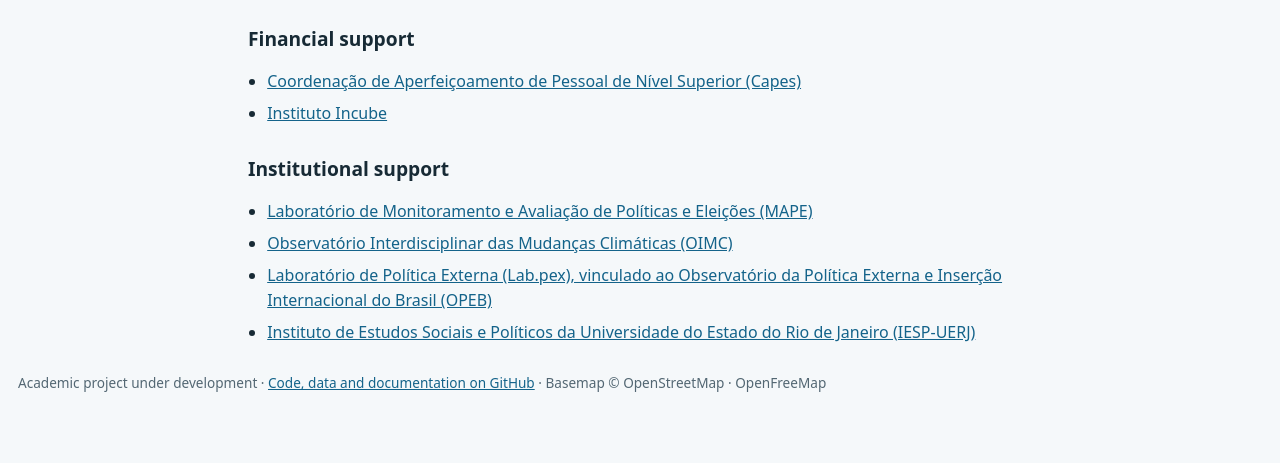
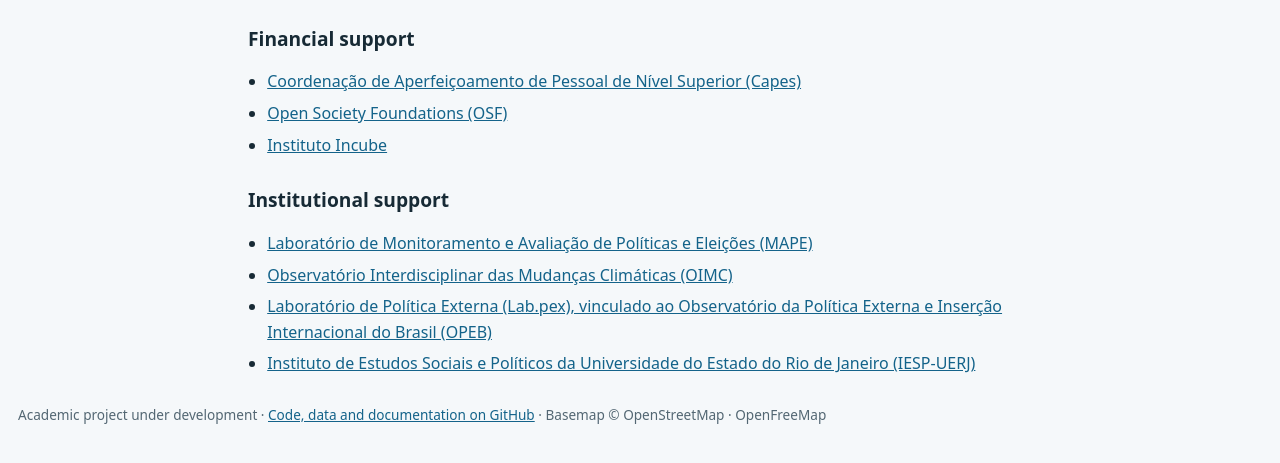
Before and after one commit to fredericofilho-iesp/atlas-desigualdade-termica, a plain HTML site: page apoio/index.html in a window 1280 px wide. Shown: the part 301-764 px from the top of the page. Drawn offline with Linux system fonts and the light colour scheme.

Commit message:
Apoio: Open Society Foundations (OSF) no apoio financeiro
Co-Authored-By: Claude Opus 5.5 <noreply@anthropic.com>
Claude-Session: https://claude.ai/code/session_01ALGWfZriN9d5JqpTkpHovG

```diff
--- a/apoio/index.html
+++ b/apoio/index.html
@@ -32,7 +32,7 @@
 <main class="conteudo texto">
   <h1 data-i18n="support.title">Support</h1>
   <p data-i18n="support.lead" class="lead">Organizations that support the Heat Inequality Atlas.</p>
-  <div data-i18n="support.body"><h2>Financial support</h2><ul class="apoios"><li><a href="https://www.gov.br/capes/" target="_blank" rel="noopener">Coordenação de Aperfeiçoamento de Pessoal de Nível Superior (Capes)</a></li><li><a href="https://www.incube.org.br/" target="_blank" rel="noopener">Instituto Incube</a></li></ul><h2>Institutional support</h2><ul class="apoios"><li><a href="https://mape.org.br/" target="_blank" rel="noopener">Laboratório de Monitoramento e Avaliação de Políticas e Eleições (MAPE)</a></li><li><a href="https://obsinterclima.eco.br/" target="_blank" rel="noopener">Observatório Interdisciplinar das Mudanças Climáticas (OIMC)</a></li><li><a href="https://opeb.org/lab-pex/" target="_blank" rel="noopener">Laboratório de Política Externa (Lab.pex), vinculado ao Observatório da Política Externa e Inserção Internacional do Brasil (OPEB)</a></li><li><a href="https://iesp.uerj.br/" target="_blank" rel="noopener">Instituto de Estudos Sociais e Políticos da Universidade do Estado do Rio de Janeiro (IESP-UERJ)</a></li></ul></div>
+  <div data-i18n="support.body"><h2>Financial support</h2><ul class="apoios"><li><a href="https://www.gov.br/capes/" target="_blank" rel="noopener">Coordenação de Aperfeiçoamento de Pessoal de Nível Superior (Capes)</a></li><li><a href="https://www.opensocietyfoundations.org/" target="_blank" rel="noopener">Open Society Foundations (OSF)</a></li><li><a href="https://www.incube.org.br/" target="_blank" rel="noopener">Instituto Incube</a></li></ul><h2>Institutional support</h2><ul class="apoios"><li><a href="https://mape.org.br/" target="_blank" rel="noopener">Laboratório de Monitoramento e Avaliação de Políticas e Eleições (MAPE)</a></li><li><a href="https://obsinterclima.eco.br/" target="_blank" rel="noopener">Observatório Interdisciplinar das Mudanças Climáticas (OIMC)</a></li><li><a href="https://opeb.org/lab-pex/" target="_blank" rel="noopener">Laboratório de Política Externa (Lab.pex), vinculado ao Observatório da Política Externa e Inserção Internacional do Brasil (OPEB)</a></li><li><a href="https://iesp.uerj.br/" target="_blank" rel="noopener">Instituto de Estudos Sociais e Políticos da Universidade do Estado do Rio de Janeiro (IESP-UERJ)</a></li></ul></div>
 </main>
 <footer class="rodape" data-i18n="footer">Academic project under development · <a href="https://github.com/fredericofilho-iesp/atlas-desigualdade-termica">Code, data and documentation on GitHub</a> · Basemap © OpenStreetMap · OpenFreeMap</footer>
 </body>
--- a/js/i18n.js
+++ b/js/i18n.js
@@ -34,7 +34,7 @@
       'nav.support': 'Support',
       'support.title': 'Support',
       'support.lead': 'Organizations that support the Heat Inequality Atlas.',
-      'support.body': '<h2>Financial support</h2><ul class="apoios"><li><a href="https://www.gov.br/capes/" target="_blank" rel="noopener">Coordenação de Aperfeiçoamento de Pessoal de Nível Superior (Capes)</a></li><li><a href="https://www.incube.org.br/" target="_blank" rel="noopener">Instituto Incube</a></li></ul><h2>Institutional support</h2><ul class="apoios"><li><a href="https://mape.org.br/" target="_blank" rel="noopener">Laboratório de Monitoramento e Avaliação de Políticas e Eleições (MAPE)</a></li><li><a href="https://obsinterclima.eco.br/" target="_blank" rel="noopener">Observatório Interdisciplinar das Mudanças Climáticas (OIMC)</a></li><li><a href="https://opeb.org/lab-pex/" target="_blank" rel="noopener">Laboratório de Política Externa (Lab.pex), vinculado ao Observatório da Política Externa e Inserção Internacional do Brasil (OPEB)</a></li><li><a href="https://iesp.uerj.br/" target="_blank" rel="noopener">Instituto de Estudos Sociais e Políticos da Universidade do Estado do Rio de Janeiro (IESP-UERJ)</a></li></ul>',
+      'support.body': '<h2>Financial support</h2><ul class="apoios"><li><a href="https://www.gov.br/capes/" target="_blank" rel="noopener">Coordenação de Aperfeiçoamento de Pessoal de Nível Superior (Capes)</a></li><li><a href="https://www.opensocietyfoundations.org/" target="_blank" rel="noopener">Open Society Foundations (OSF)</a></li><li><a href="https://www.incube.org.br/" target="_blank" rel="noopener">Instituto Incube</a></li></ul><h2>Institutional support</h2><ul class="apoios"><li><a href="https://mape.org.br/" target="_blank" rel="noopener">Laboratório de Monitoramento e Avaliação de Políticas e Eleições (MAPE)</a></li><li><a href="https://obsinterclima.eco.br/" target="_blank" rel="noopener">Observatório Interdisciplinar das Mudanças Climáticas (OIMC)</a></li><li><a href="https://opeb.org/lab-pex/" target="_blank" rel="noopener">Laboratório de Política Externa (Lab.pex), vinculado ao Observatório da Política Externa e Inserção Internacional do Brasil (OPEB)</a></li><li><a href="https://iesp.uerj.br/" target="_blank" rel="noopener">Instituto de Estudos Sociais e Políticos da Universidade do Estado do Rio de Janeiro (IESP-UERJ)</a></li></ul>',
       'nav.soon': 'coming soon',
       'lang.label': 'Language',
       'footer': 'Academic project under development · <a href="https://github.com/fredericofilho-iesp/atlas-desigualdade-termica">Code, data and documentation on GitHub</a> · Basemap © OpenStreetMap · OpenFreeMap',
@@ -173,7 +173,7 @@
       'nav.support': 'Apoio',
       'support.title': 'Apoio',
       'support.lead': 'Instituições que apoiam o Atlas Interativo de Desigualdade Térmica.',
-      'support.body': '<h2>Apoio financeiro</h2><ul class="apoios"><li><a href="https://www.gov.br/capes/" target="_blank" rel="noopener">Coordenação de Aperfeiçoamento de Pessoal de Nível Superior (Capes)</a></li><li><a href="https://www.incube.org.br/" target="_blank" rel="noopener">Instituto Incube</a></li></ul><h2>Apoio institucional</h2><ul class="apoios"><li><a href="https://mape.org.br/" target="_blank" rel="noopener">Laboratório de Monitoramento e Avaliação de Políticas e Eleições (MAPE)</a></li><li><a href="https://obsinterclima.eco.br/" target="_blank" rel="noopener">Observatório Interdisciplinar das Mudanças Climáticas (OIMC)</a></li><li><a href="https://opeb.org/lab-pex/" target="_blank" rel="noopener">Laboratório de Política Externa (Lab.pex), vinculado ao Observatório da Política Externa e Inserção Internacional do Brasil (OPEB)</a></li><li><a href="https://iesp.uerj.br/" target="_blank" rel="noopener">Instituto de Estudos Sociais e Políticos da Universidade do Estado do Rio de Janeiro (IESP-UERJ)</a></li></ul>',
+      'support.body': '<h2>Apoio financeiro</h2><ul class="apoios"><li><a href="https://www.gov.br/capes/" target="_blank" rel="noopener">Coordenação de Aperfeiçoamento de Pessoal de Nível Superior (Capes)</a></li><li><a href="https://www.opensocietyfoundations.org/" target="_blank" rel="noopener">Open Society Foundations (OSF)</a></li><li><a href="https://www.incube.org.br/" target="_blank" rel="noopener">Instituto Incube</a></li></ul><h2>Apoio institucional</h2><ul class="apoios"><li><a href="https://mape.org.br/" target="_blank" rel="noopener">Laboratório de Monitoramento e Avaliação de Políticas e Eleições (MAPE)</a></li><li><a href="https://obsinterclima.eco.br/" target="_blank" rel="noopener">Observatório Interdisciplinar das Mudanças Climáticas (OIMC)</a></li><li><a href="https://opeb.org/lab-pex/" target="_blank" rel="noopener">Laboratório de Política Externa (Lab.pex), vinculado ao Observatório da Política Externa e Inserção Internacional do Brasil (OPEB)</a></li><li><a href="https://iesp.uerj.br/" target="_blank" rel="noopener">Instituto de Estudos Sociais e Políticos da Universidade do Estado do Rio de Janeiro (IESP-UERJ)</a></li></ul>',
       'nav.soon': 'em breve',
       'lang.label': 'Idioma',
       'footer': 'Projeto acadêmico em desenvolvimento · <a href="https://github.com/fredericofilho-iesp/atlas-desigualdade-termica">Código, dados e documentação no GitHub</a> · Mapa-base © OpenStreetMap · OpenFreeMap',
@@ -312,7 +312,7 @@
       'nav.support': 'Apoyo',
       'support.title': 'Apoyo',
       'support.lead': 'Instituciones que apoyan el Atlas Interactivo de Desigualdad Térmica.',
-      'support.body': '<h2>Apoyo financiero</h2><ul class="apoios"><li><a href="https://www.gov.br/capes/" target="_blank" rel="noopener">Coordenação de Aperfeiçoamento de Pessoal de Nível Superior (Capes)</a></li><li><a href="https://www.incube.org.br/" target="_blank" rel="noopener">Instituto Incube</a></li></ul><h2>Apoyo institucional</h2><ul class="apoios"><li><a href="https://mape.org.br/" target="_blank" rel="noopener">Laboratório de Monitoramento e Avaliação de Políticas e Eleições (MAPE)</a></li><li><a href="https://obsinterclima.eco.br/" target="_blank" rel="noopener">Observatório Interdisciplinar das Mudanças Climáticas (OIMC)</a></li><li><a href="https://opeb.org/lab-pex/" target="_blank" rel="noopener">Laboratório de Política Externa (Lab.pex), vinculado ao Observatório da Política Externa e Inserção Internacional do Brasil (OPEB)</a></li><li><a href="https://iesp.uerj.br/" target="_blank" rel="noopener">Instituto de Estudos Sociais e Políticos da Universidade do Estado do Rio de Janeiro (IESP-UERJ)</a></li></ul>',
+      'support.body': '<h2>Apoyo financiero</h2><ul class="apoios"><li><a href="https://www.gov.br/capes/" target="_blank" rel="noopener">Coordenação de Aperfeiçoamento de Pessoal de Nível Superior (Capes)</a></li><li><a href="https://www.opensocietyfoundations.org/" target="_blank" rel="noopener">Open Society Foundations (OSF)</a></li><li><a href="https://www.incube.org.br/" target="_blank" rel="noopener">Instituto Incube</a></li></ul><h2>Apoyo institucional</h2><ul class="apoios"><li><a href="https://mape.org.br/" target="_blank" rel="noopener">Laboratório de Monitoramento e Avaliação de Políticas e Eleições (MAPE)</a></li><li><a href="https://obsinterclima.eco.br/" target="_blank" rel="noopener">Observatório Interdisciplinar das Mudanças Climáticas (OIMC)</a></li><li><a href="https://opeb.org/lab-pex/" target="_blank" rel="noopener">Laboratório de Política Externa (Lab.pex), vinculado ao Observatório da Política Externa e Inserção Internacional do Brasil (OPEB)</a></li><li><a href="https://iesp.uerj.br/" target="_blank" rel="noopener">Instituto de Estudos Sociais e Políticos da Universidade do Estado do Rio de Janeiro (IESP-UERJ)</a></li></ul>',
       'nav.soon': 'próximamente',
       'lang.label': 'Idioma',
       'footer': 'Proyecto académico en desarrollo · <a href="https://github.com/fredericofilho-iesp/atlas-desigualdade-termica">Código, datos y documentación en GitHub</a> · Mapa base © OpenStreetMap · OpenFreeMap',
```
